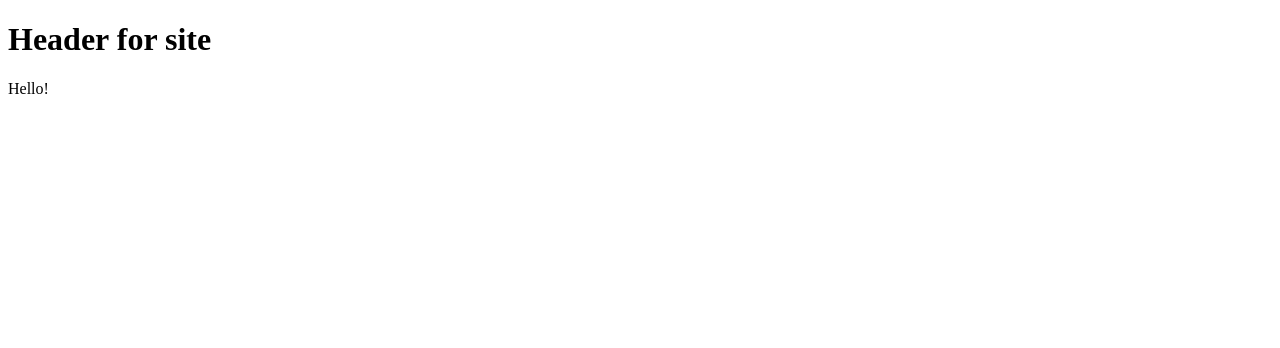
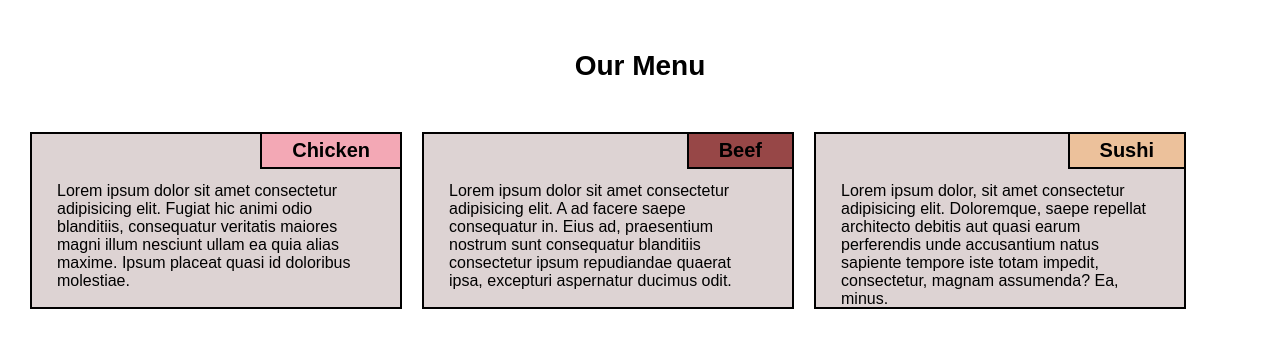
Before and after one commit to SashaCherry/coursera-task, a plain HTML site: page module2-solution/index.html in a window 1280 px wide. Drawn offline with Linux system fonts and the light colour scheme.

Commit message:
Addition to our page content.

```diff
--- a/module2-solution/index.html
+++ b/module2-solution/index.html
@@ -4,10 +4,25 @@
     <meta charset="UTF-8">
     <meta http-equiv="X-UA-Compatible" content="IE=edge">
     <meta name="viewport" content="width=device-width, initial-scale=1.0">
+    <link rel="stylesheet" href="styles.css ">
     <title>My first site</title>
 </head>
 <body>
-    <h1>Header for site</h1>
-    <p>Hello!</p>
+    <h1>Our Menu</h1>
+
+    <section class="menu">
+        <div class="col-lg-3 col-md-6">
+            <h2 class="chicken">Chicken</h2>
+            <p>Lorem ipsum dolor sit amet consectetur adipisicing elit. Fugiat hic animi odio blanditiis, consequatur veritatis maiores magni illum nesciunt ullam ea quia alias maxime. Ipsum placeat quasi id doloribus molestiae.</p>
+        </div>
+        <div class="col-lg-3 col-md-6">
+            <h2 class="beef">Beef</h2>
+            <p>Lorem ipsum dolor sit amet consectetur adipisicing elit. A ad facere saepe consequatur in. Eius ad, praesentium nostrum sunt consequatur blanditiis consectetur ipsum repudiandae quaerat ipsa, excepturi aspernatur ducimus odit.</p>
+        </div>
+        <div class="col-lg-3 col-md-12">
+            <h2 class="sushi">Sushi</h2>
+            <p>Lorem ipsum dolor, sit amet consectetur adipisicing elit. Doloremque, saepe repellat architecto debitis aut quasi earum perferendis unde accusantium natus sapiente tempore iste totam impedit, consectetur, magnam assumenda? Ea, minus.</p>
+        </div>
+    </section>
 </body>
 </html>
```
